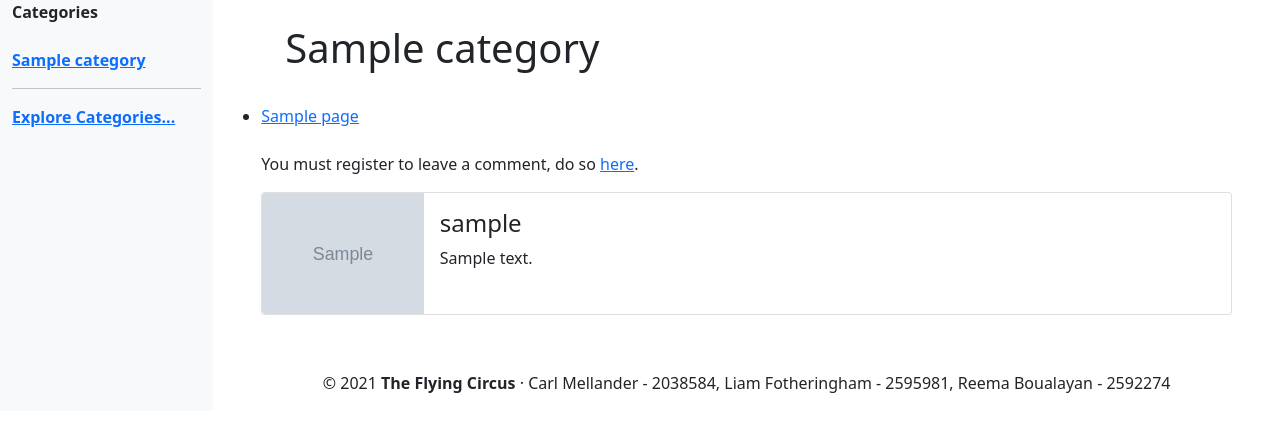
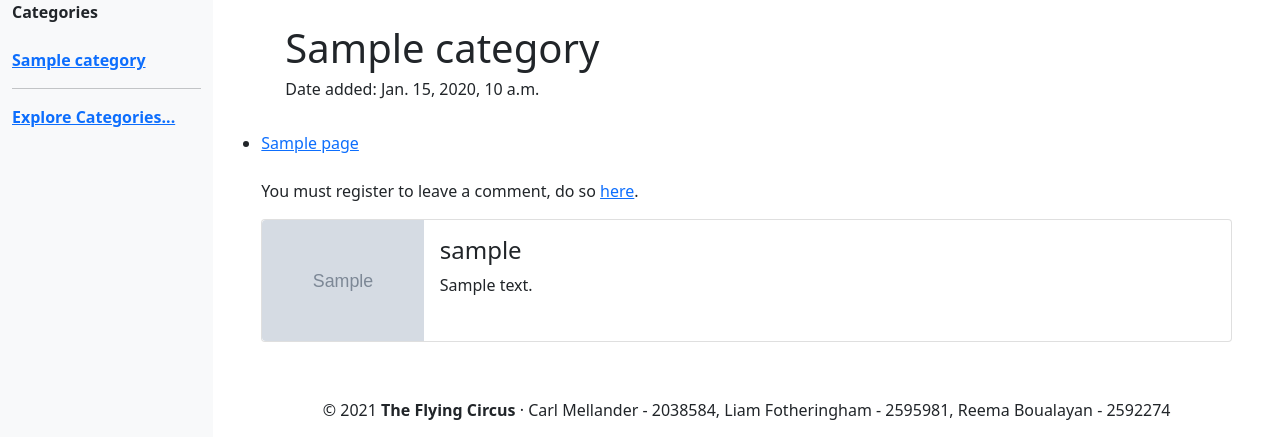
Before and after one commit to liamfotheringham/internet_technology_group_project, a Django app: a page that uses templates/rango/category.html in a window 1280 px wide. Shown: the part 62-499 px from the top of the page. Run offline with Django 3.2, Linux system fonts and the light colour scheme; tables that the repository leaves empty hold one stand-in row (values such as "Sample post"); grey boxes marked "Sample" are stand-in pictures.

Commit message:
Date_added for categories in populate script

```diff
--- a/populate_rango.py
+++ b/populate_rango.py
@@ -47,9 +47,9 @@ def populate():
     other_pages_comments = [{'text':'There are so many approaches to Web Development!', 'username':'Willem', 'date_added':datetime(2021,4,22,3,21,8)}
     ]
 
-    cats = {'Python':{'pages':python_pages, 'comments':python_comments, 'views':128,'likes':64},
-            'Django':{'pages':django_pages, 'comments':django_comments, 'views':64,'likes':32},
-            'Other Frameworks':{'pages':other_pages, 'comments':other_pages_comments, 'views':32,'likes':16}
+    cats = {'Python':{'pages':python_pages, 'comments':python_comments, 'views':128,'likes':64, 'date_added':datetime(2021,3,26)},
+            'Django':{'pages':django_pages, 'comments':django_comments, 'views':64,'likes':32, 'date_added':datetime(2021,4,21)},
+            'Other Frameworks':{'pages':other_pages, 'comments':other_pages_comments, 'views':32,'likes':16, 'date_added':datetime(2021,5,21)}
             }
 
     for user in users:
--- a/rango/models.py
+++ b/rango/models.py
@@ -1,6 +1,6 @@
 from django.contrib.auth.models import User
 from django.db import models
-from django.template.defaultfilters import slugify
+from django.template.defaultfilters import default_if_none, slugify
 from datetime import datetime
 
 class Category(models.Model):
@@ -11,6 +11,7 @@ class Category(models.Model):
     likes = models.IntegerField(default=0)
     views = models.IntegerField(default=0)
     slug = models.SlugField(unique=True)
+    date_added = models.DateTimeField(default=datetime.now, blank=True)
 
     def save(self, *args, **kwargs):
         self.slug = slugify(self.name)
--- a/rango/views.py
+++ b/rango/views.py
@@ -331,5 +331,6 @@ def search(request):
         query_name = request.GET.get('name', None)
         if query_name:
             results = Category.objects.filter(name__contains=query_name)
-            return render(request, 'rango/search.html', {"results":results})
+            results_inverted = Category.objects.filter(name__contains=query_name).order_by('-date_added')
+            return render(request, 'rango/search.html', {"results":results, "results_inverted":results_inverted})
     return render(request, 'rango/search.html')
--- a/templates/rango/categories.html
+++ b/templates/rango/categories.html
@@ -17,4 +17,4 @@
     <li><strong>There are no categories present.</strong></li>
 {% endif %}
 </ul>
-<strong><a href="#">Explore Categories...</a></strong>
+<strong><a href="{% url 'rango:search' %}">Explore Categories...</a></strong>
--- a/templates/rango/category.html
+++ b/templates/rango/category.html
@@ -15,7 +15,11 @@ Unknown Category
     <div class="container custom-inline">
         <h1>{{ category.name }}</h1>
     </div>
+    <div class="container custom-inline">
+        <h6>Date added: {{ category.date_added }}</h6>
+    </div>
 </div>
+
 <div class="container">
     <div class="row">
         {% if pages %}
--- a/templates/rango/search.html
+++ b/templates/rango/search.html
@@ -29,7 +29,8 @@ Search
                     <li class="list-group-item">
                         <h2><strong><a href="{% url 'rango:show_category' result.slug %}">{{ result.name }}</a></strong></h2>
                         <br />
-                        <h4>Likes {{ result.likes }} - Views {{ result.views }}</h4>
+                        <h4>Added {{ result.date_added.day }}/{{ result.date_added.month }}/{{ result.date_added.year }}
+                        - Likes {{ result.likes }} - Views {{ result.views }}</h4>
                     </li>
                     {% endfor %}
                 </ul>
```
